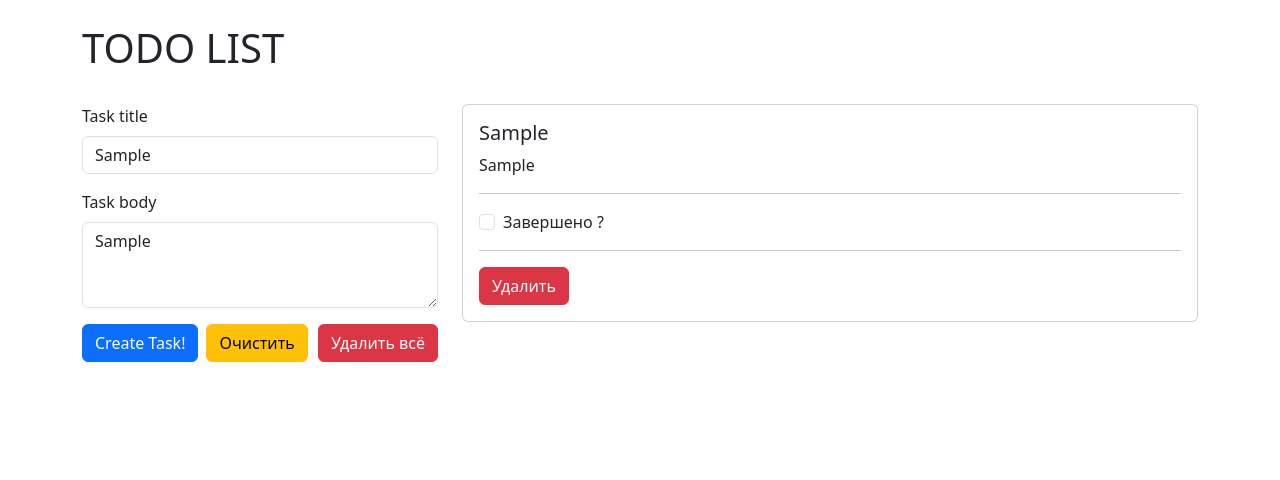
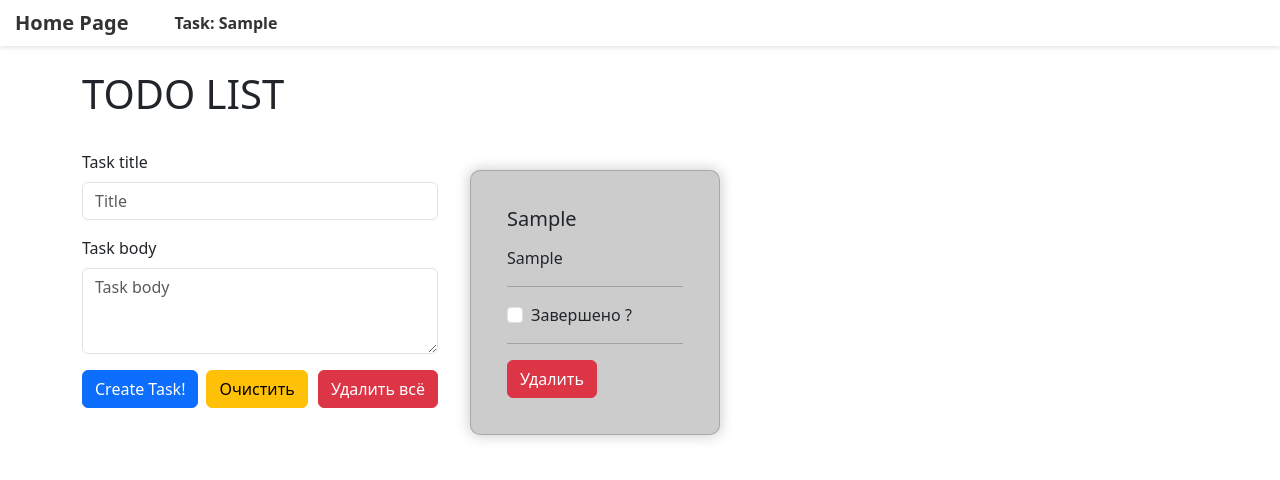
Before and after one commit to KrisDymytrova/react-hw, a React (Create React App) app: page / in a window 1280 px wide. Both pictures are taken after typing "Sample", "Sample" into the empty fields and a click on the button "Create Task!". Shown: the top 480 px of the page. Built offline with nearby package versions, Linux system fonts and the light colour scheme.

Commit message:
HW 106 Completed, part 2

```diff
--- a/src/LocalStorage/index.js
+++ b/src/LocalStorage/index.js
@@ -1,7 +1,16 @@
 export const getTodos = (key) => {
-    return JSON.parse(localStorage.getItem(key)) || [];
+    const savedTodos = localStorage.getItem(key);
+    return savedTodos ? JSON.parse(savedTodos) : [];
 };
 
 export const setTodos = (key, todos) => {
-    localStorage.setItem(key, JSON.stringify(todos));
+    if (todos.length === 0) {
+        localStorage.removeItem(key);
+    } else {
+        localStorage.setItem(key, JSON.stringify(todos));
+    }
 };
+
+export const removeTodos = (key) => {
+    localStorage.removeItem(key);
+};
--- /dev/null
+++ b/src/components/NavMenu/NavMenu.jsx
@@ -0,0 +1,38 @@
+import React, { useEffect, useState } from "react";
+import { Link } from "react-router-dom";
+import { getTodos } from "../../LocalStorage";
+
+const NavMenu = () => {
+    const DATA_KEY = 'data';
+    const [todos, setTodos] = useState([]);
+
+    useEffect(() => {
+        const fetchNotes = () => {
+            setTodos(getTodos(DATA_KEY));
+        }
+        const intervalId = setInterval(() => {
+            fetchNotes();
+        }, 500)
+
+        return () => {
+            clearInterval(intervalId);
+        }
+    }, []);
+
+    return (
+        <nav className="navbar">
+            <Link to="/" className="navbar-brand">Home Page</Link>
+            {todos.map((todo) => (
+                <Link
+                    key={todo.id}
+                    to={`/todo-items/${todo.id}`}
+                    className="nav-link"
+                >
+                    Task: {todo.title}
+                </Link>
+            ))}
+        </nav>
+    );
+};
+
+export default NavMenu;
--- /dev/null
+++ b/src/components/NavMenu/index.js
@@ -0,0 +1,3 @@
+import NavMenu from "./NavMenu";
+
+export default NavMenu;
--- a/src/components/TodoForm/TodoForm.jsx
+++ b/src/components/TodoForm/TodoForm.jsx
@@ -1,9 +1,8 @@
 import React, { useState } from 'react';
 import PropTypes from 'prop-types';
 import { Button, Form } from 'react-bootstrap';
-import { generateId } from '../../generateId';
 
-const TodoForm = ({ onCreate, clearFields, deleteAllTodos }) => {
+const TodoForm = ({ onCreate, deleteAllTodos }) => {
     const [title, setTitle] = useState('');
     const [body, setBody] = useState('');
 
@@ -11,16 +10,11 @@ const TodoForm = ({ onCreate, clearFields, deleteAllTodos }) => {
         e.preventDefault();
         if (!title || !body) return alert('Пожалуйста, заполните оба поля: Title и Task Body');
         const newTodo = {
-            id: generateId(),
             title,
             body,
             completed: false
         };
         onCreate(newTodo);
-        clearFields();
-    };
-
-    const handleClearFields = () => {
         setTitle('');
         setBody('');
     };
@@ -53,7 +47,7 @@ const TodoForm = ({ onCreate, clearFields, deleteAllTodos }) => {
                     <Button variant="primary" type="submit" className="mr-2">
                         Create Task!
                     </Button>
-                    <Button variant="warning" onClick={handleClearFields} className="mx-2">
+                    <Button variant="warning" onClick={() => { setTitle(''); setBody(''); }} className="mx-2">
                         Очистить
                     </Button>
                 </div>
@@ -67,7 +61,6 @@ const TodoForm = ({ onCreate, clearFields, deleteAllTodos }) => {
 
 TodoForm.propTypes = {
     onCreate: PropTypes.func.isRequired,
-    clearFields: PropTypes.func.isRequired,
     deleteAllTodos: PropTypes.func.isRequired
 };
 
--- a/src/components/TodoItem/TodoItem.jsx
+++ b/src/components/TodoItem/TodoItem.jsx
@@ -2,6 +2,7 @@ import { Button, Card, Form } from "react-bootstrap";
 import PropTypes from "prop-types";
 import { useState } from "react";
 import { getTodos, setTodos } from "../../LocalStorage/index";
+import '../../styles/styles.css';
 
 const DATA_KEY = 'data';
 
@@ -18,7 +19,7 @@ const TodoItem = ({ title, body, id, completed, onDelete }) => {
             return todo;
         });
         setTodos(DATA_KEY, updatedTodos);
-        setCheck(!check);
+        setCheck(prevCheck => !prevCheck);
     };
 
     const handleClick = () => {
@@ -26,7 +27,7 @@ const TodoItem = ({ title, body, id, completed, onDelete }) => {
     };
 
     return (
-        <Card className="task">
+        <Card className="taskWrapper">
             <Card.Body>
                 <Card.Title className="taskHeading">{check ? <s>{title}</s> : title}</Card.Title>
                 <Card.Text className="taskDescription">{check ? <s>{body}</s> : body}</Card.Text>
@@ -52,7 +53,7 @@ const TodoItem = ({ title, body, id, completed, onDelete }) => {
 TodoItem.propTypes = {
     title: PropTypes.string.isRequired,
     body: PropTypes.string.isRequired,
-    id: PropTypes.number.isRequired,
+    id: PropTypes.string.isRequired,
     completed: PropTypes.bool.isRequired,
     onDelete: PropTypes.func.isRequired,
 };
--- a/src/components/TodoList/TodoList.jsx
+++ b/src/components/TodoList/TodoList.jsx
@@ -1,8 +1,10 @@
 import React, { useState, useEffect } from 'react';
+import PropTypes from 'prop-types';
 import { Container, Row, Col } from 'react-bootstrap';
 import TodoForm from '../TodoForm/TodoForm';
 import TodoItem from '../TodoItem/TodoItem';
-import { getTodos, setTodos } from '../../LocalStorage/index';
+import { getTodos, setTodos, removeTodos } from '../../LocalStorage/index';
+import { generateId } from "../../generateId";
 
 const DATA_KEY = 'data';
 
@@ -11,7 +13,9 @@ const TodoList = () => {
 
     useEffect(() => {
         const savedTodos = getTodos(DATA_KEY);
-        setTodosState(savedTodos);
+        if (savedTodos) {
+            setTodosState(savedTodos);
+        }
     }, []);
 
     useEffect(() => {
@@ -19,22 +23,19 @@ const TodoList = () => {
     }, [todos]);
 
     const handleCreate = (newTodo) => {
-        setTodosState([...todos, newTodo]);
+        const id = generateId();
+        const updatedTodo = { ...newTodo, id };
+        setTodosState(prevTodos => [...prevTodos, updatedTodo]);
     };
 
     const handleDelete = (id) => {
-        setTodosState(todos.filter(todo => todo.id !== id));
-    };
-
-    const handleClearFields = () => {
-        // This function is called to clear input fields in the form component
-        // As it does not interact with todos state, it's empty here
+        setTodosState(prevTodos => prevTodos.filter(todo => todo.id !== id));
     };
 
     const handleDeleteAll = () => {
         setTodosState([]);
-        localStorage.removeItem(DATA_KEY); // Удаляем все задачи
-        localStorage.removeItem('currentId'); // Сбросить текущий ID
+        removeTodos(DATA_KEY);
+        localStorage.removeItem('currentId');
     };
 
     return (
@@ -46,20 +47,35 @@ const TodoList = () => {
             </Row>
             <Row>
                 <Col md={4}>
-                    <TodoForm onCreate={handleCreate} clearFields={handleClearFields} deleteAllTodos={handleDeleteAll} />
+                    <TodoForm
+                        onCreate={handleCreate}
+                        deleteAllTodos={handleDeleteAll}
+                    />
                 </Col>
-                <Col md={8}>
+                <Col className="tasksContainer" md={8}>
                     {todos.map(todo => (
                         <TodoItem
                             key={todo.id}
                             {...todo}
                             onDelete={handleDelete}
                         />
-                    ))}
+                    )).reverse()}
                 </Col>
             </Row>
         </Container>
     );
 };
 
+TodoList.propTypes = {
+    todos: PropTypes.arrayOf(
+        PropTypes.shape({
+            id: PropTypes.string.isRequired,
+            title: PropTypes.string.isRequired,
+            body: PropTypes.string.isRequired,
+            completed: PropTypes.bool.isRequired
+        })
+    ),
+    setTodosState: PropTypes.func
+};
+
 export default TodoList;
--- a/src/generateId.js
+++ b/src/generateId.js
@@ -1,6 +1,6 @@
 export const generateId = () => {
     let currentId = parseInt(localStorage.getItem('currentId')) || 0;
-    currentId += 1;
+    currentId++;
     localStorage.setItem('currentId', currentId.toString());
     return currentId;
 };
--- a/src/pages/HomePage/HomePage.jsx
+++ b/src/pages/HomePage/HomePage.jsx
@@ -1,5 +1,6 @@
 import React, { useState } from 'react';
 
+import NavMenu from "../../components/NavMenu";
 import TodoList from '../../components/TodoList';
 
 const HomePage = () => {
@@ -7,6 +8,7 @@ const HomePage = () => {
 
     return (
         <>
+            <NavMenu />
             <TodoList todos={todos} setTodos={setTodos} />
         </>
     );
--- a/src/pages/ItemPage/ItemPage.jsx
+++ b/src/pages/ItemPage/ItemPage.jsx
@@ -1,16 +1,31 @@
 import React from 'react';
 import { useParams } from 'react-router-dom';
-
-import TodoItem from '../../components/TodoItem';
+import { getTodos } from "../../LocalStorage";
+import { Container, Card } from 'react-bootstrap';
 
 const ItemPage = () => {
     const { id } = useParams();
+    const DATA_KEY = 'data';
+    const todos = getTodos(DATA_KEY);
+    const todo = todos.find(todo => todo.id === Number(id));
+
+    if (!todo) {
+        return <h1>Задача не найдена</h1>;
+    }
 
     return (
-        <div>
-            <h1>Todo Item Page</h1>
-            <TodoItem id={id} />
-        </div>
+        <Container className="mt-5">
+            <h1 className="pb-5">TodoItem Page</h1>
+            <Card>
+                <Card.Body>
+                    <Card.Title><b>Название задачи:</b> {todo.title}</Card.Title>
+                    <Card.Text><b>Описание задачи:</b> {todo.body}</Card.Text>
+                    <Card.Text style={{color: todo.completed ? 'green' : 'red'}}>
+                        <b>Состояние:</b> {todo.completed ? 'Завершено' : 'Не завершено'}
+                    </Card.Text>
+                </Card.Body>
+            </Card>
+        </Container>
     );
 };
 
--- a/src/pages/routeNames.js
+++ b/src/pages/routeNames.js
@@ -1,7 +1,7 @@
 const routeNames = {
     homePage: '/',
     itemPage: '/todo-items/:id',
-    notFound: '/404'
+    notFound: '/*'
 }
 
 Object.freeze(routeNames);
--- a/src/styles/styles.css
+++ b/src/styles/styles.css
@@ -1,9 +1,15 @@
-.task {
+* {
+  box-sizing: border-box;
+}
+
+.taskWrapper {
   background-color: #ccc;
   border-radius: 10px;
   box-shadow: 0 0 14px 1px rgba(0, 0, 0, .2);
   padding: 20px;
-  margin-bottom: 20px;
+  margin: 10px;
+  flex: 1 1 250px;
+  max-width: 250px;
 }
 
 .taskHeading {
@@ -14,3 +20,38 @@
 .taskDescription {
   font-size: 16px;
 }
+
+.tasksContainer {
+  display: flex;
+  flex-wrap: wrap;
+  justify-content: flex-start;
+  gap: 10px;
+  padding: 10px;
+}
+
+.navbar {
+  display: flex;
+  justify-content: flex-start;
+  background-color: #ffffff;
+  box-shadow: 0 2px 4px rgba(0, 0, 0, 0.1);
+}
+
+.navbar-brand {
+  font-weight: bold;
+  color: #333333;
+  padding: 0 15px;
+}
+
+.navbar-brand:hover {
+  color: #007bff;
+}
+
+.nav-link {
+  font-weight: bold;
+  color: #333333;
+  padding: 0 15px;
+}
+
+.nav-link:hover {
+  color: #007bff;
+}
```
